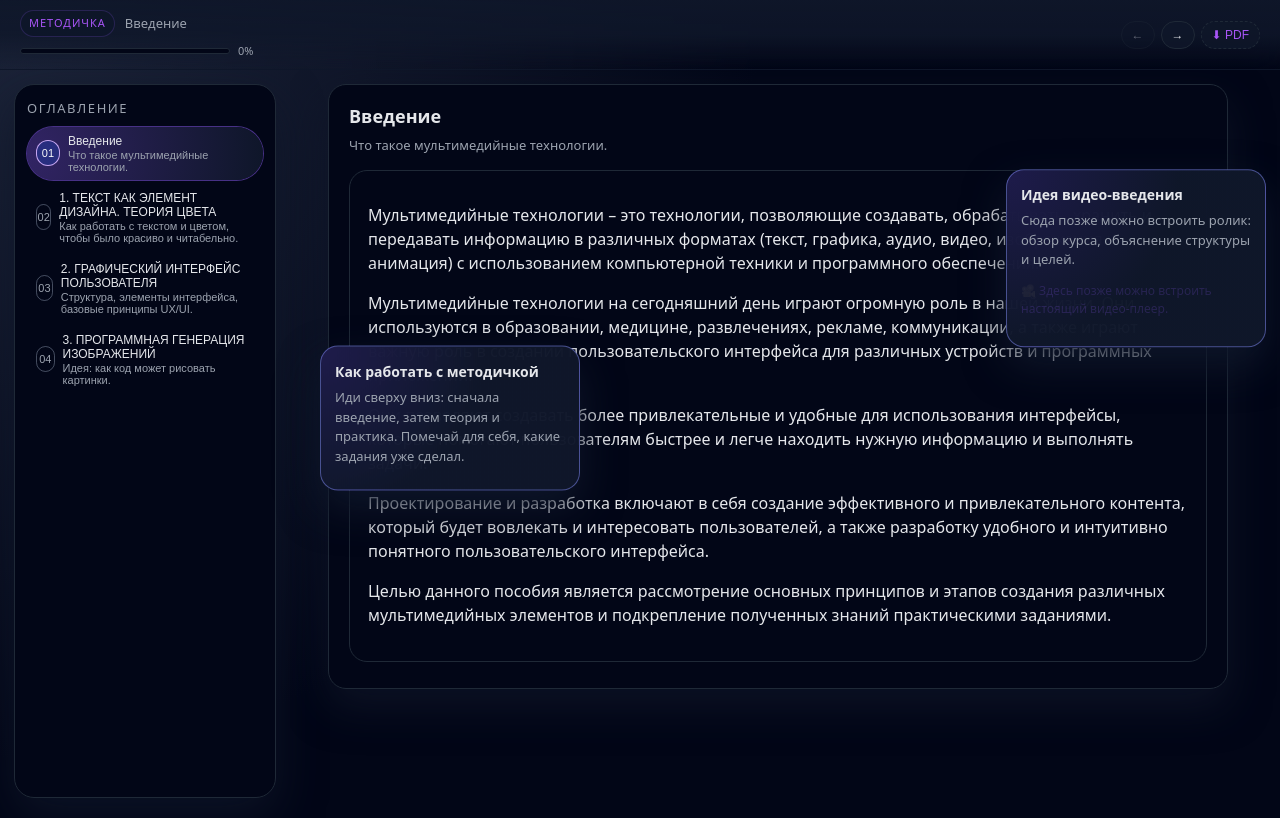
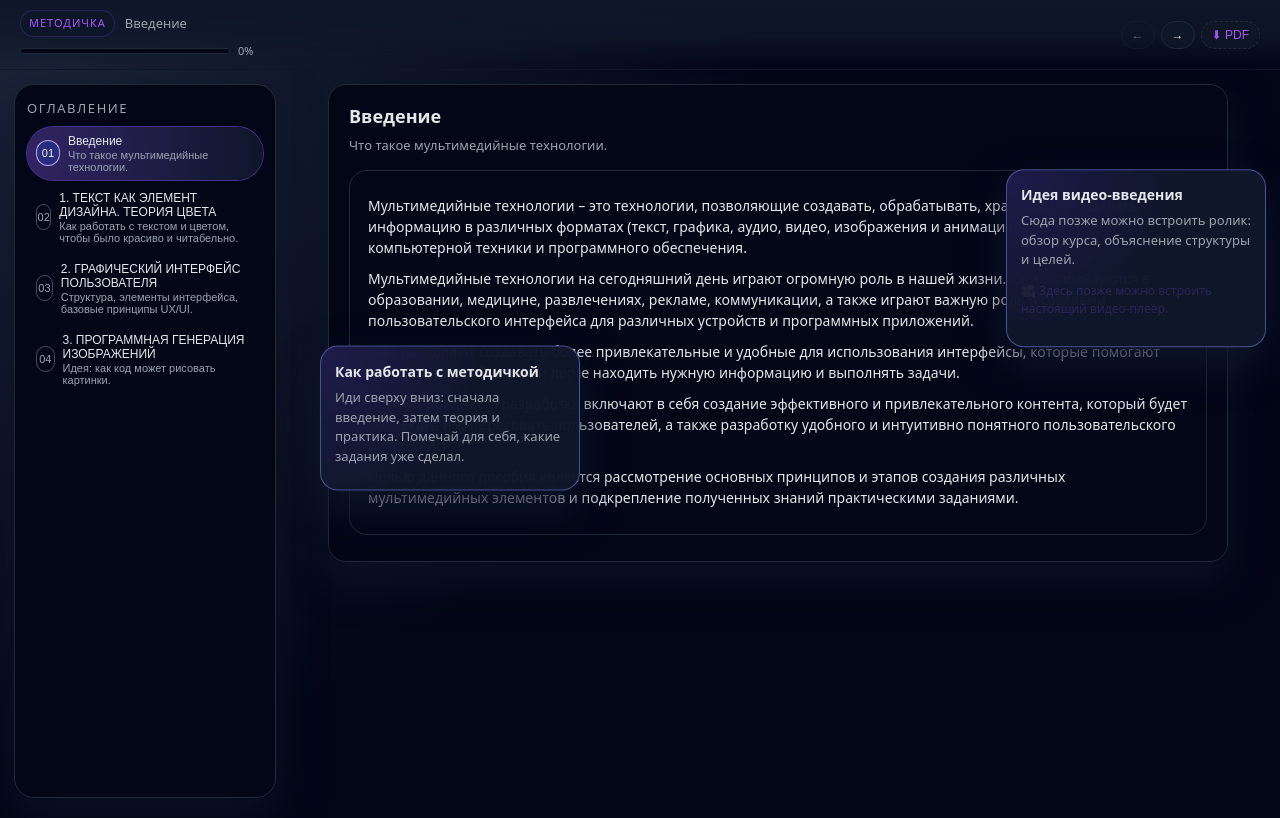
Before and after one commit to Nuwyint/metodichka-site, a React (Vite) app: page / in a window 1280 px wide. Built offline with nearby package versions, Linux system fonts and the light colour scheme.

Commit message:
style: измемены  стили блочных глав и меди

```diff
--- a/src/index.css
+++ b/src/index.css
@@ -310,6 +310,15 @@ body {
 }
 
 
+.content-block p {
+  margin: 8px 0;
+  font-size: 14px;
+}
+
+.content-block p + p {
+  margin-top: 10px; /* визуально чуть больше разрыв между абзацами */
+}
+
 .content-block--text {
   /* можно оставить фон как есть, немного усилить читабельность */
 }
```
